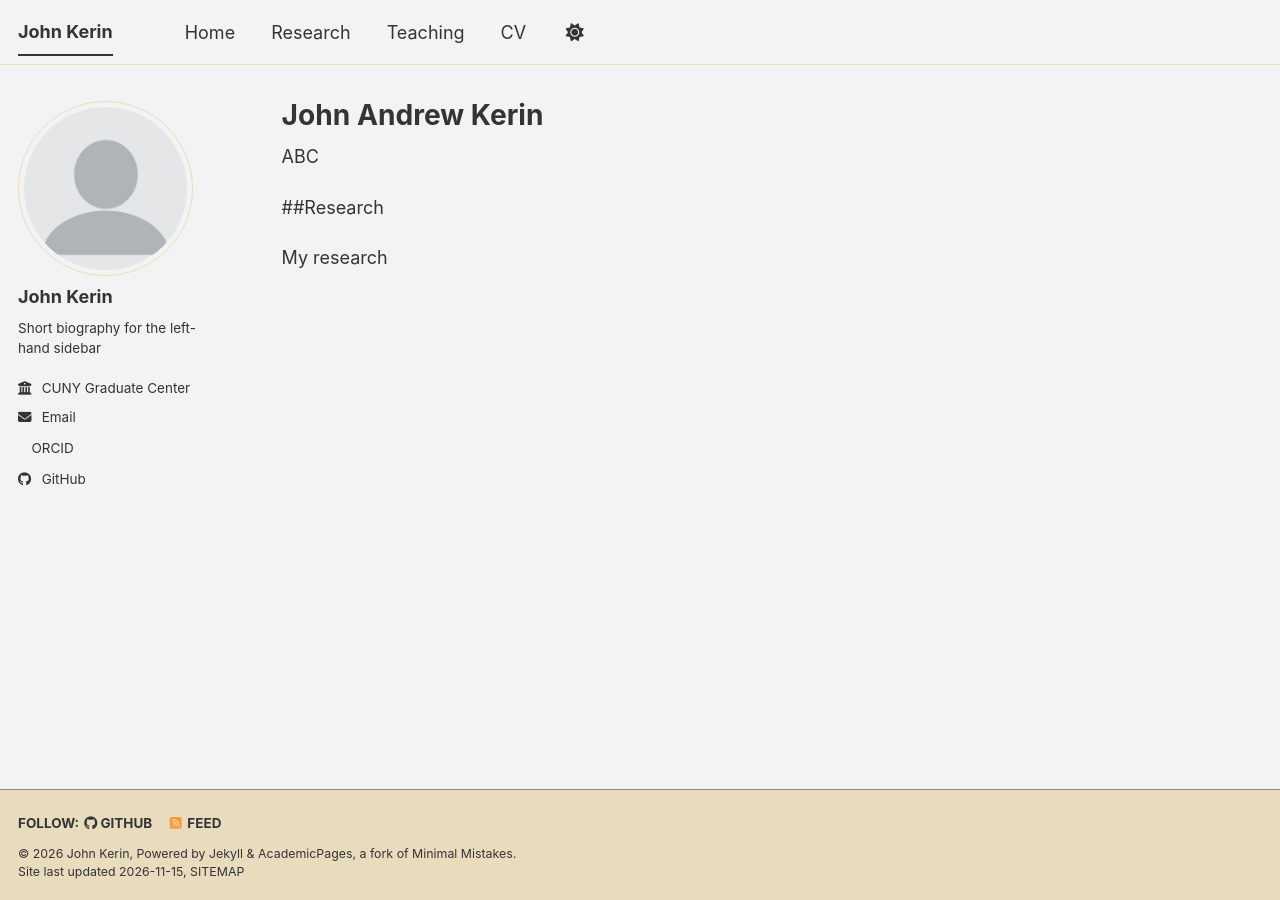
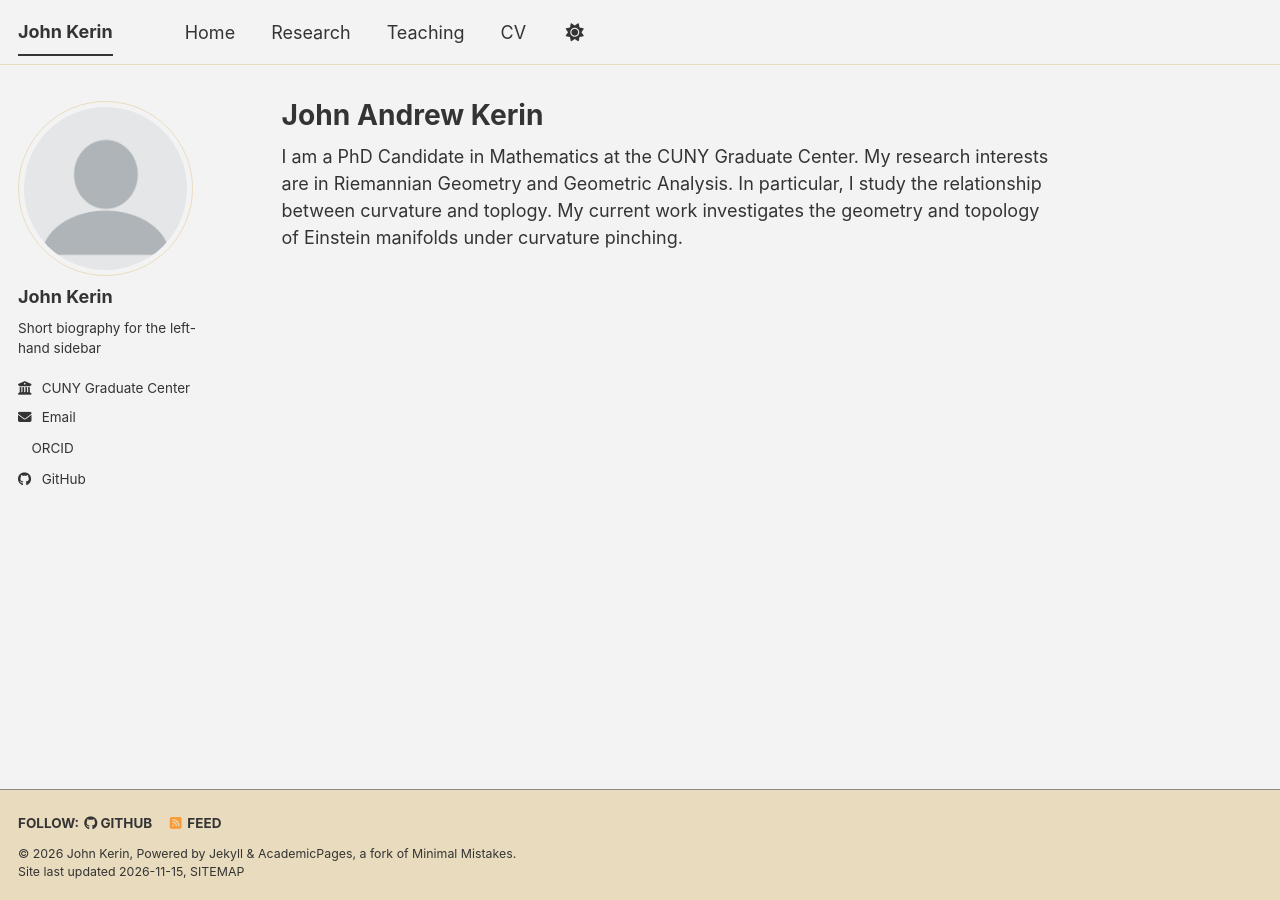
Before and after one commit to johnandrewkerin/johnandrewkerin.github.io, a Jekyll site: the page built from _pages/about.md, in a window 1280 px wide. Built offline with Jekyll 4.4.1, drawn with Linux system fonts in a browser that asks for light colours; a script bundle is joined from its source files by our own code; a style sheet for code colours, icons or effects is not loaded.

Commit message:
Update about.md

```diff
--- a/_pages/about.md
+++ b/_pages/about.md
@@ -5,8 +5,4 @@ title: "John Andrew Kerin"
 author_profile: true
 ---
 
-ABC
-
-##Research
-
-My research
+I am a PhD Candidate in Mathematics at the CUNY Graduate Center. My research interests are in Riemannian Geometry and Geometric Analysis. In particular, I study the relationship between curvature and toplogy. My current work investigates the geometry and topology of Einstein manifolds under curvature pinching.
```
